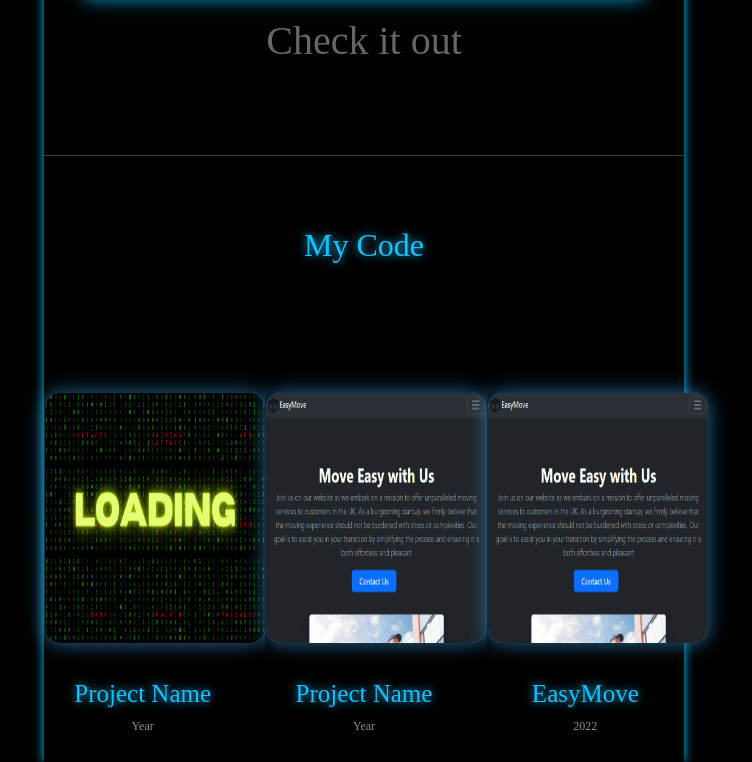
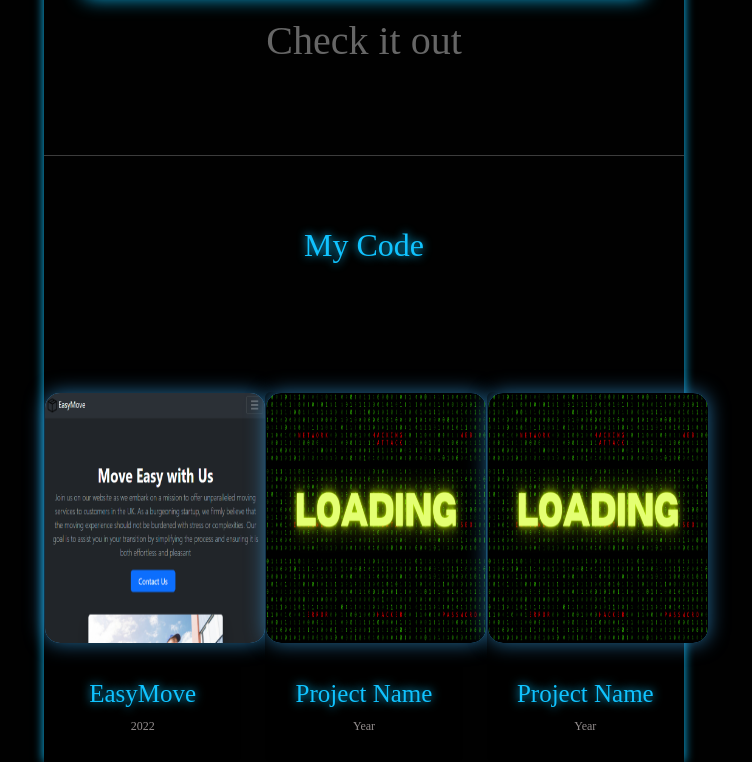
Before and after one commit to TchernoSo/portfolio, a plain HTML site: page public/my-work.html in a window 1280 px wide. Shown: the part 1393-2155 px from the top of the page, without its empty margins (276-1028 px from the left). Drawn offline with nearby package versions, Linux system fonts and the light colour scheme.

Commit message:
last updates

```diff
--- a/public/my-work.html
+++ b/public/my-work.html
@@ -70,7 +70,16 @@
 <div class="row">
   <div class="col-lg-4 col-md-6">
       <div class="card">
-          <img src="/image/Website soon.png" class="img-responsive mx-auto" alt="Card 1 Image">
+        <a href="https://tchernoso.github.io/EasyMove/"><img src="/image/EasyMove.png" class="img-responsive mx-auto" alt="Card 3 Image"></a>
+          <div class="card-body">
+              <h5 class="card-title">EasyMove</h5>
+              <p class="card-text">2022</p>
+          </div>
+      </div>
+  </div>
+  <div class="col-lg-4 col-md-6">
+      <div class="card">
+          <img src="/image/Website soon.png" class="img-responsive mx-auto" alt="Card 2 Image">
           <div class="card-body">
               <h5 class="card-title">Project Name</h5>
               <p class="card-text">Year</p>
@@ -79,19 +88,10 @@
   </div>
   <div class="col-lg-4 col-md-6">
       <div class="card">
-          <img src="/image/EasyMove.png" class="img-responsive mx-auto" alt="Card 2 Image">
-          <div class="card-body">
+        <img src="/image/Website soon.png" class="img-responsive mx-auto" alt="Card 2 Image">
+        <div class="card-body">
               <h5 class="card-title">Project Name</h5>
               <p class="card-text">Year</p>
-          </div>
-      </div>
-  </div>
-  <div class="col-lg-4 col-md-6">
-      <div class="card">
-          <a href="https://tchernoso.github.io/EasyMove/"><img src="/image/EasyMove.png" class="img-responsive mx-auto" alt="Card 3 Image"></a>
-          <div class="card-body">
-              <h5 class="card-title">EasyMove</h5>
-              <p class="card-text">2022</p>
           </div>
       </div>
   </div>
```
